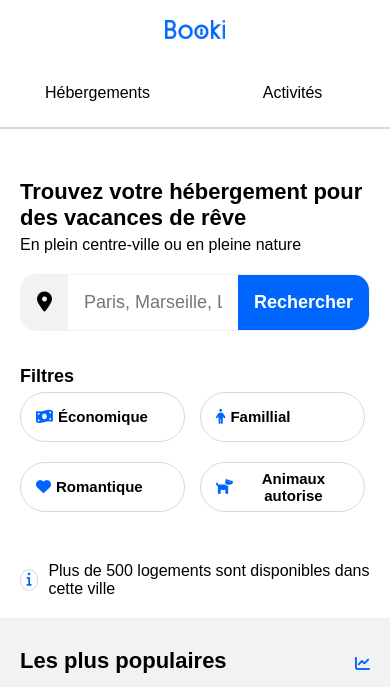
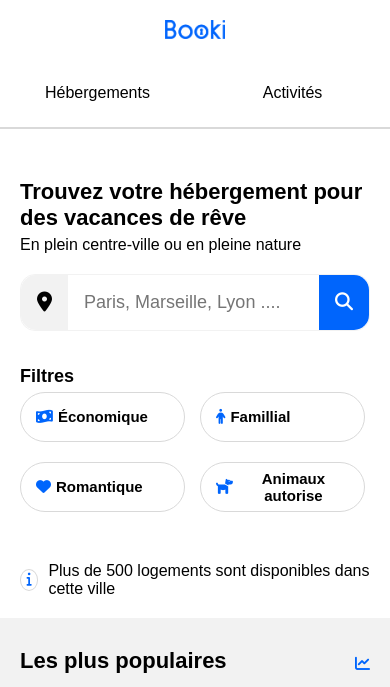
Before and after one commit to iLnsiC/Booki-v2, a plain HTML site: page index.html in a window 390 px wide. Shown: the top 687 px of the page. Drawn offline with Linux system fonts and the light colour scheme.

Commit message:
Update main2.css

```diff
--- a/css/main2.css
+++ b/css/main2.css
@@ -491,6 +491,13 @@ footer ul li {
   }
 
   /* search bar style */
+  .search_btn::before{
+    content: '';
+  }
+  .search_btn .fas{
+    display: block;
+  }
+
   .filtres {
     flex-direction: column;
     margin-top: 35px;
```
